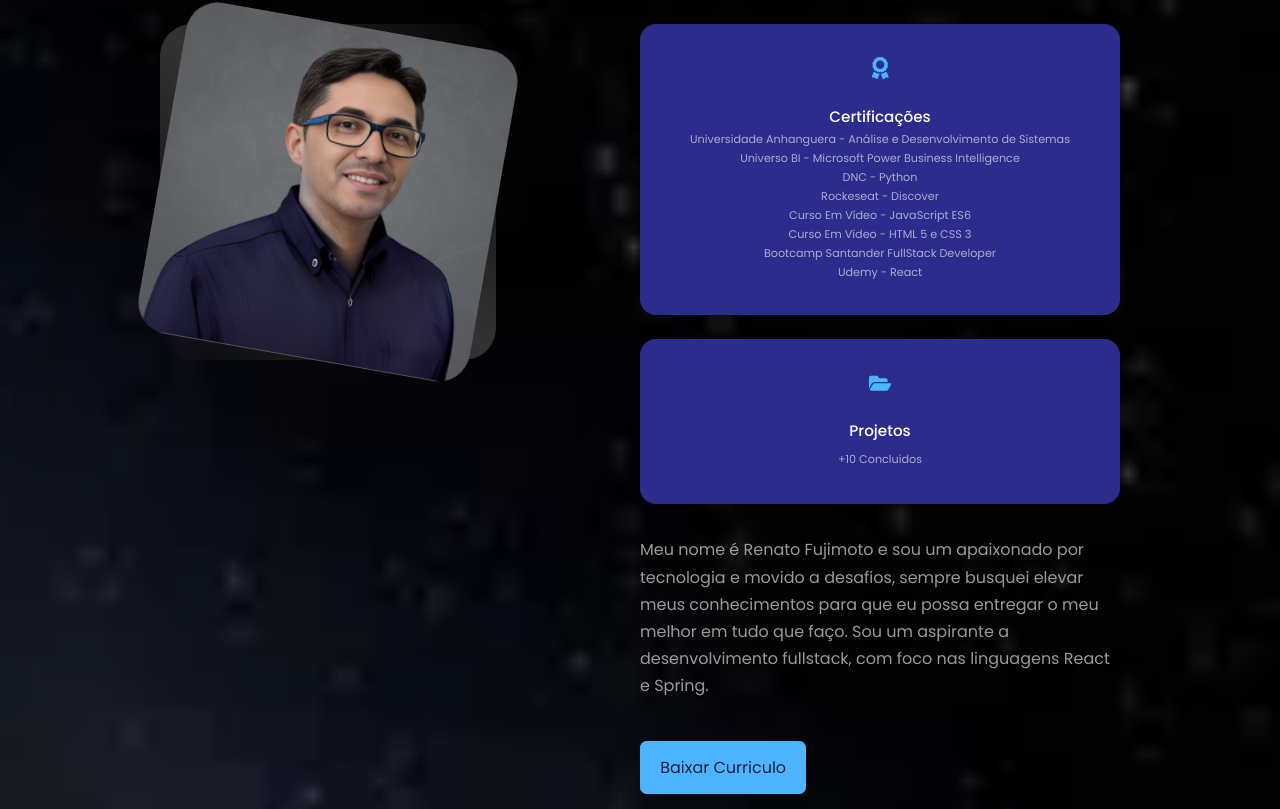
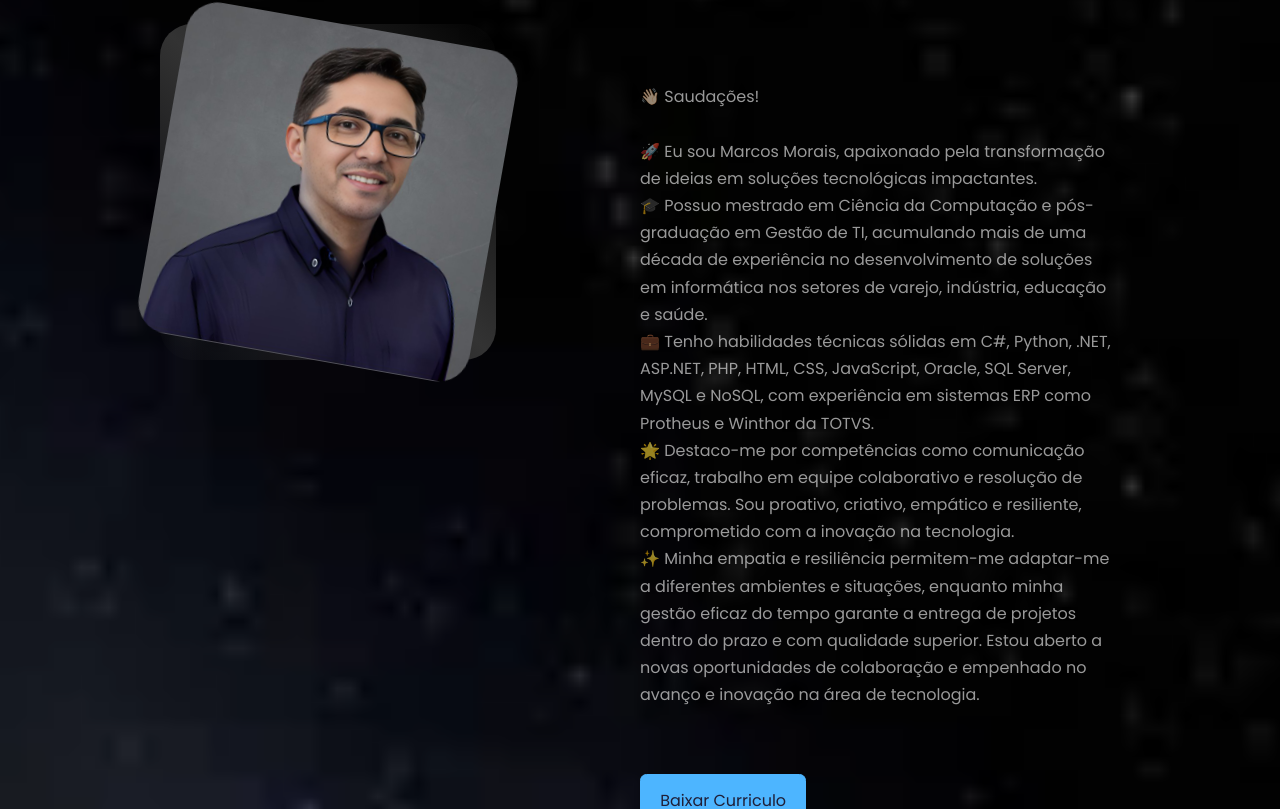
Before and after one commit to marcosmoraisjr/myPortifolio-React.Js, a React (Create React App) app: page / in a window 1280 px wide. Shown: the part 1271-2080 px from the top of the page. Built offline with nearby package versions, Linux system fonts and the light colour scheme.

Commit message:
first commit

```diff
--- a/src/components/about/About.jsx
+++ b/src/components/about/About.jsx
@@ -18,40 +18,68 @@ const About = () => {
         </div>
 
         <div className="about_content">
+
+
           <div className="about_cards">
+
+            <p>
+              <br />👋🏻 Saudações!
+              <br />
+              <br />🚀 Eu sou Marcos Morais, apaixonado pela transformação de ideias em soluções tecnológicas impactantes.
+              <br />🎓 Possuo mestrado em Ciência da Computação e pós-graduação em Gestão de TI, acumulando mais de uma década de experiência no desenvolvimento de soluções em informática nos setores de varejo, indústria, educação e saúde.
+              <br />💼 Tenho habilidades técnicas sólidas em C#, Python, .NET, ASP.NET, PHP, HTML, CSS, JavaScript, Oracle, SQL Server, MySQL e NoSQL, com experiência em sistemas ERP como Protheus e Winthor da TOTVS.
+              <br />🌟 Destaco-me por competências como comunicação eficaz, trabalho em equipe colaborativo e resolução de problemas. Sou proativo, criativo, empático e resiliente, comprometido com a inovação na tecnologia.
+              <br />✨ Minha empatia e resiliência permitem-me adaptar-me a diferentes ambientes e situações, enquanto minha gestão eficaz do tempo garante a entrega de projetos dentro do prazo e com qualidade superior. Estou aberto a novas oportunidades de colaboração e empenhado no avanço e inovação na área de tecnologia.
+            </p>
+
+            {/*}Botão baixar CV{*/}
+            <CTA/>
+
+
+{/*}
             <article className="about_card">
               <FaAward className='about_icon'/>
               <h5>Certificações</h5>
               <ul>
-              <li>
-                Universidade Anhanguera - Análise e Desenvolvimento de Sistemas
-              </li>
-              <li>Universo BI - Microsoft Power Business Intelligence</li>
-              <li>DNC - Python</li>
-              <li>Rockeseat - Discover</li>
-              <li>Curso Em Vídeo - JavaScript ES6</li>
-              <li>Curso Em Vídeo - HTML 5 e CSS 3</li>
-              <li>Bootcamp Santander FullStack Developer</li>
-              <li>Udemy - React</li>
-            </ul>
-
+                <li>Angular e ASP.NET Core Web API, Entity Framework Core e ASP.NET Core Identity (Udemy)</li>
+                <li>Azure Boards: gerenciamento de projetos Azure DevOps (Udemy)</li>
+                <li>MongoDB 2023 [NoSQL do Básico ao Avançado!] (Udemy)</li>
+                <li>Git e GitHub do básico ao avançado com gist e GitHub (Udemy)</li>
+                <li>Programação  C# e ASP.NET + SQL - SERVER (FTC)</li>
+                <li>Microsoft PowerBI Especialista (DATAB)</li>
+                <li>Segmentação de Imagens com Python de A a Z  (Udemy)</li>
+                <li>Programação Python 3 - Mundo 1 (Curso em Vídeo)</li>
+                <li>Programação Python para Iniciantes (DATAB)</li>
+                <li>Algoritmos e Lógica de Programação (Curso em Vídeo)</li>
+                <li>Intel Cloud Computing (Intel)</li>
+                <li>Intel Virtualization (Intel)</li>
+                <li>Intel ERP (intel)</li>
+                <li>Programação ADVPL II Protheus (TOTVS)</li>
+                <li>Monitoria Redes de Computadores (FTC)</li>
+                <li>Imersão Mikrotik Unifi (HackOne)</li>
+                <li>D'olho Na Qualidade 5Ss (SEBRAE )</li>
+                <li>Campus Party Bahia (Instituto Campus Party)</li>
+              </ul>
             </article>
 
             <article className="about_card">
               <FaFolderOpen className='about_icon'/>
-              <h5>Projetos</h5>
-              <small>+10 Concluidos</small>
+              <h5>Projetos Destacados</h5>
+              <small>+10 Concluídos</small>
+              <ul>
+                <li>myCytomine - Sistema para anotação médica e implementação de ferramenta computacional de identificação de fibrose intersticial para o projeto Pathospotter da Fiocruz.</li>
+                <li>myGenerator - Desenvolvimento de um gerador de aplicações MVC/ASP.NET/SQL SERVER.</li>
+                <li>myEnterprise - Desenvolvimento e implantação de um portal corporativo, resultando em aumento de 30% na conversão e significativa melhoria na experiência do usuário.</li>
+                <li>Gênesis - Participação ativa no desenvolvimento do sistema gerencial para laboratórios de análises clínicas</li>
+                <li>TOTVS - Liderança técnica na implantação do ERP WINTHOR, estabelecendo recorde de implantação mais rápida na TOTVS.</li>
+              </ul>
             </article>
+  {*/}
+
+
           </div>
 
-          <p>
-            Meu nome é Renato Fujimoto e sou um apaixonado por tecnologia e movido a desafios, sempre busquei
-            elevar meus conhecimentos para que eu possa entregar o meu melhor
-            em tudo que faço. Sou um aspirante a desenvolvimento fullstack,
-            com foco nas linguagens React e Spring.
-          </p>
 
-          <CTA/>
 
         </div>
       </div>
```
